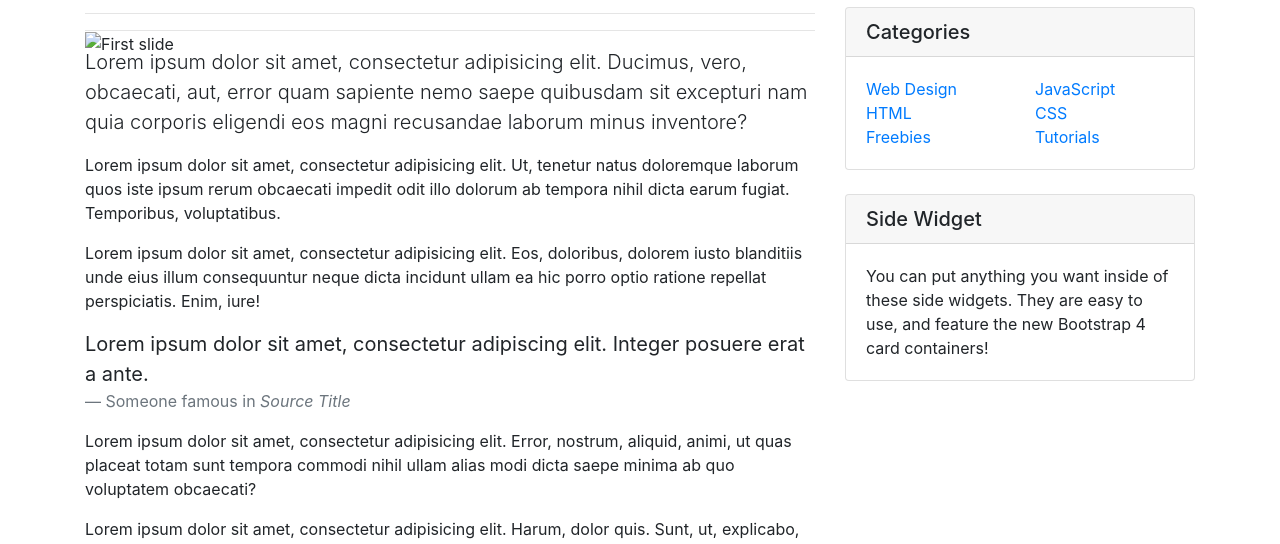
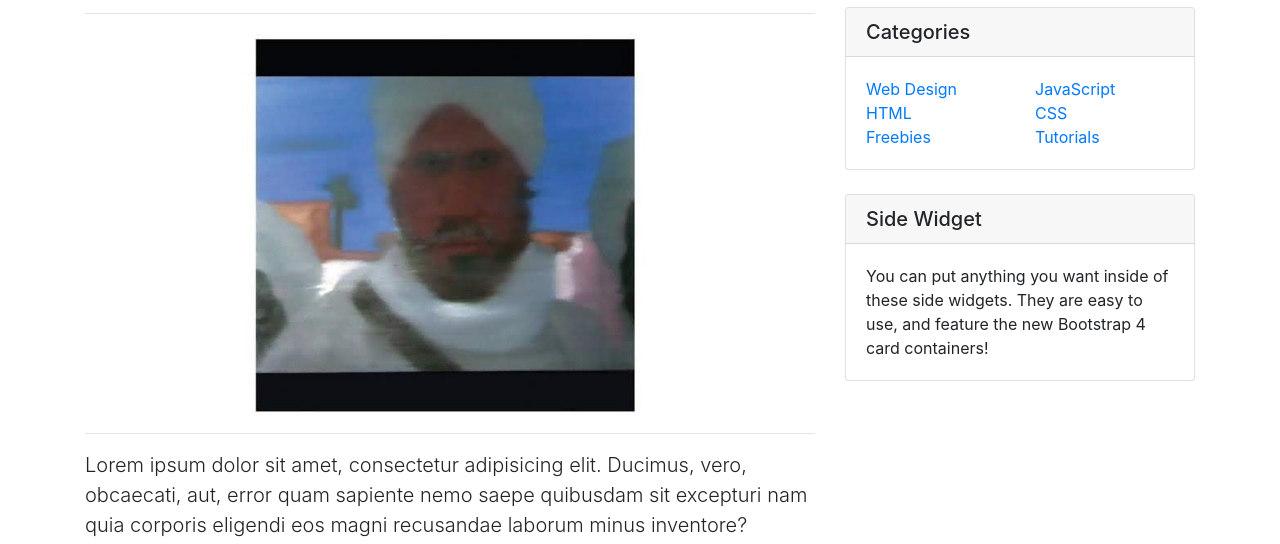
Before and after one commit to bankitomi26/anschlag, a website: page index.html in a window 1280 px wide. Shown: the part 226-770 px from the top of the page. Drawn offline with Linux system fonts and the light colour scheme.

Commit message:
Update index.html

```diff
--- a/index.html
+++ b/index.html
@@ -73,10 +73,7 @@
         <hr>
 
         <!-- Preview Image -->
-        <div class="carousel-item active">
-          <img class="img-fluid mx-auto" src="Bánki Tamás_2019_Portfolió_Oldal_12 (2).jpg" alt="First slide">
-</div>
-
+        <img class="img-fluid rounded" src="Bánki Tamás_2019_Portfolió_Oldal_12 (3).jpg" alt="">
 
         <hr>
 
```
